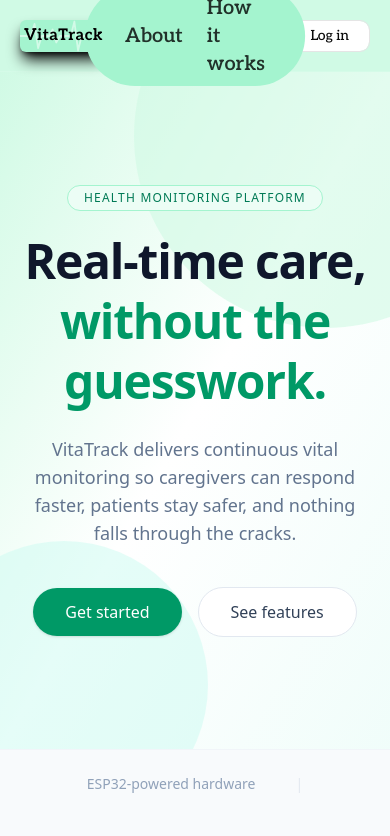
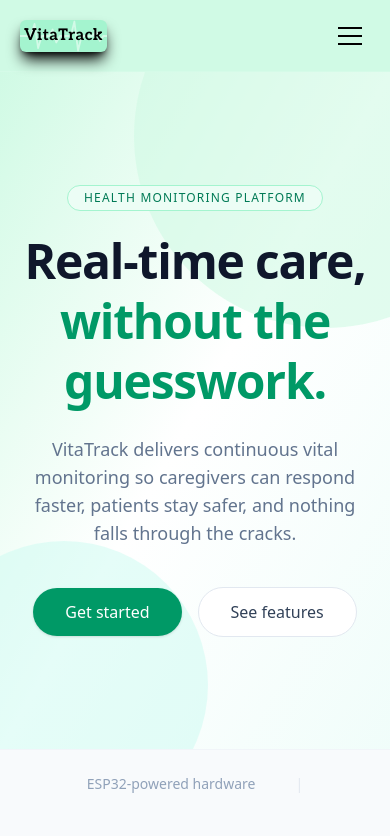
Before and after one commit to WhosYonas/Health-monitor, a Next.js app in the folder Frontend/vitatrack/: page / in a window 390 px wide. Shown: the top 836 px of the page. Built offline with nearby package versions, Linux system fonts and the light colour scheme.

Commit message:
Landing page

```diff
--- a/Frontend/vitatrack/views/headerPage.tsx
+++ b/Frontend/vitatrack/views/headerPage.tsx
@@ -1,11 +1,16 @@
+"use client";
+import { useState } from "react";
 import { Button } from "@/components/ui/button";
 import Link from "next/link";
+
 export function HeaderPage({ children }: { children: React.ReactNode }) {
+  const [menuOpen, setMenuOpen] = useState(false);
+
   return (
     <>
       <nav className="sticky top-0 z-50 flex h-18 w-full items-center rounded-none border-b border-white/10 bg-emerald-100 px-5 backdrop-blur-md">
+        {/* Logo */}
         <div className="relative flex items-center bg-emerald-200 hover:bg-white shadow-lg shadow-black rounded-sm p-1 overflow-hidden">
-          {/* ECG/Pulse SVG background */}
           <svg
             className="absolute inset-0 w-full h-full opacity-50"
             viewBox="0 0 120 40"
@@ -28,8 +33,8 @@
           </Link>
         </div>
 
-        <div className="absolute bg-emerald-200 rounded-full left-1/2 flex -translate-x-1/2 items-center gap-6 px-10 py-2">
-          {" "}
+        {/* Desktop pill nav hidden on mobile */}
+        <div className="absolute bg-emerald-200 rounded-full left-1/2 -translate-x-1/2 items-center gap-6 px-10 py-2 hidden md:flex">
           <a
             href="#about"
             className="text-xl font-semibold text-black/80 transition hover:text-white"
@@ -43,7 +48,10 @@
             How it works
           </a>
         </div>
-        <Link href="/login" className="ml-auto">
+
+        {/* Right side */}
+        <div className="ml-auto flex items-center gap-3">
+          <Link href="/login" className="hidden md:block">
             <Button
               variant="outline"
               className="px-5 py-3 cursor-pointer transition hover:bg-lime-300"
@@ -51,9 +59,51 @@
               Log in
             </Button>
           </Link>
+
+          {/* Hamburger only on mobile */}
+          <button
+            className="md:hidden flex flex-col gap-1.5 p-2 transition-transform"
+            onClick={() => setMenuOpen(!menuOpen)}
+            aria-label="Toggle menu"
+          >
+            <span
+              className={`block h-0.5 w-6 bg-black transition-transform ${menuOpen ? "rotate-45 translate-y-2" : ""}`}
+            />
+            <span
+              className={`block h-0.5 w-6 bg-black transition-opacity ${menuOpen ? "opacity-0" : ""}`}
+            />
+            <span
+              className={`block h-0.5 w-6 bg-black transition-transform ${menuOpen ? "-rotate-45 -translate-y-2" : ""}`}
+            />
+          </button>
+        </div>
       </nav>
 
-      {/* Page content renders here */}
+      {/* Mobile dropdown menu */}
+      {menuOpen && (
+        <div className="md:hidden bg-emerald-100 border-b border-white/10 px-6 py-4 flex flex-col gap-4">
+          <a
+            href="#about"
+            className="text-lg font-semibold text-black/80 hover:text-emerald-600"
+            onClick={() => setMenuOpen(false)}
+          >
+            About
+          </a>
+          <a
+            href="#how-it-works"
+            className="text-lg font-semibold text-black/80 hover:text-emerald-600"
+            onClick={() => setMenuOpen(false)}
+          >
+            How it works
+          </a>
+          <Link href="/login" onClick={() => setMenuOpen(false)}>
+            <Button variant="outline" className="w-full hover:bg-lime-300">
+              Log in
+            </Button>
+          </Link>
+        </div>
+      )}
+
       <main>{children}</main>
     </>
   );
--- a/Frontend/vitatrack/views/landingPage.tsx
+++ b/Frontend/vitatrack/views/landingPage.tsx
@@ -67,7 +67,7 @@
           {[
             {
               title: "Real-Time Vitals",
-              desc: "Continuous temperature, pulse, and SpO₂ — always up to date.",
+              desc: "Continuous temperature, pulse, and SpO₂, always up to date.",
               href: "#vitals",
             },
             {
```
Lines whose indentation alone changed are shown as unchanged.
